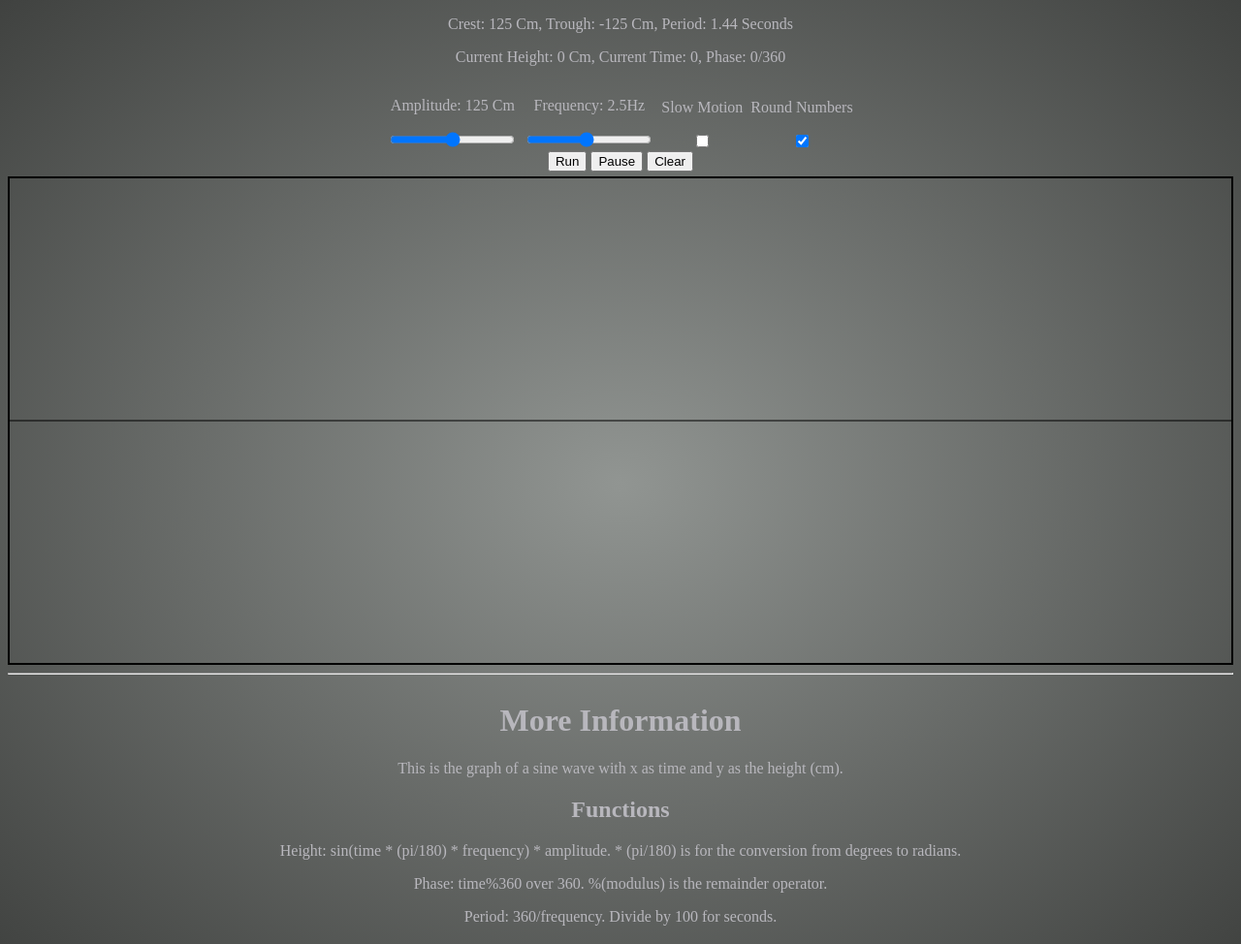
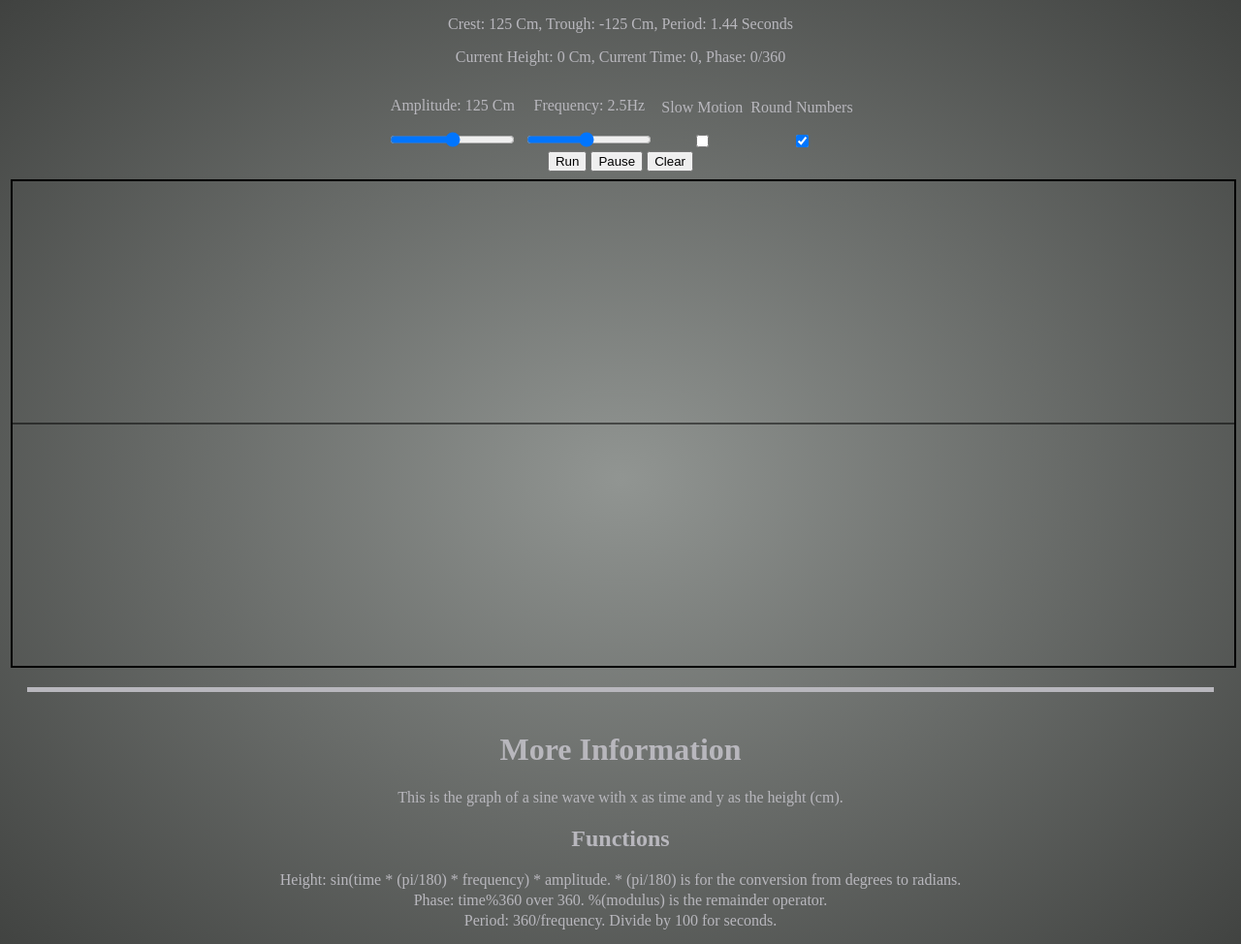
Before and after one commit to Kody-S-GitHub/waves, a plain HTML site: page index.html in a window 1280 px wide. Shown: the top 974 px of the page at 97% size. Drawn offline with Linux system fonts and the light colour scheme.

Commit message:
Update main.css

```diff
--- a/main.css
+++ b/main.css
@@ -26,3 +26,14 @@ body {
 button {
 	margin-bottom: 5px;
 }
+
+hr {
+	margin: 20px;
+	height: 5px;
+	border: none;
+	background: #b8b7bd;
+}
+
+span * {
+	margin: 3px;
+}
```
